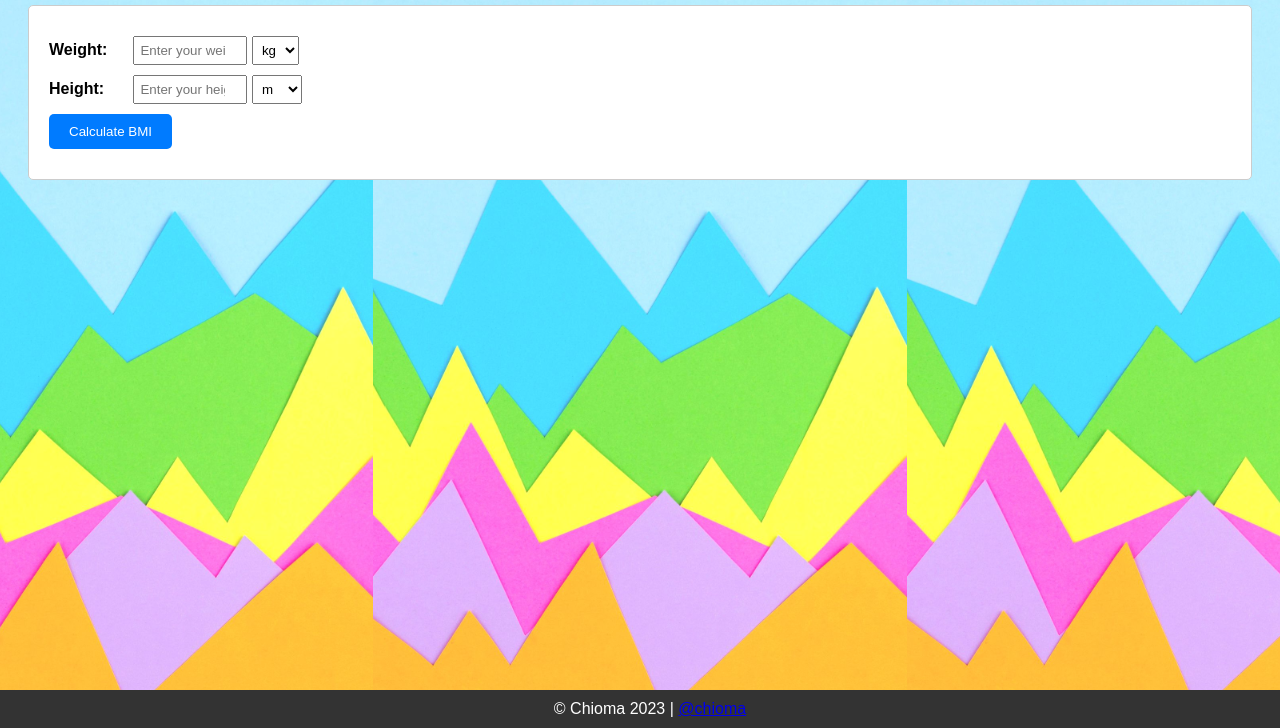
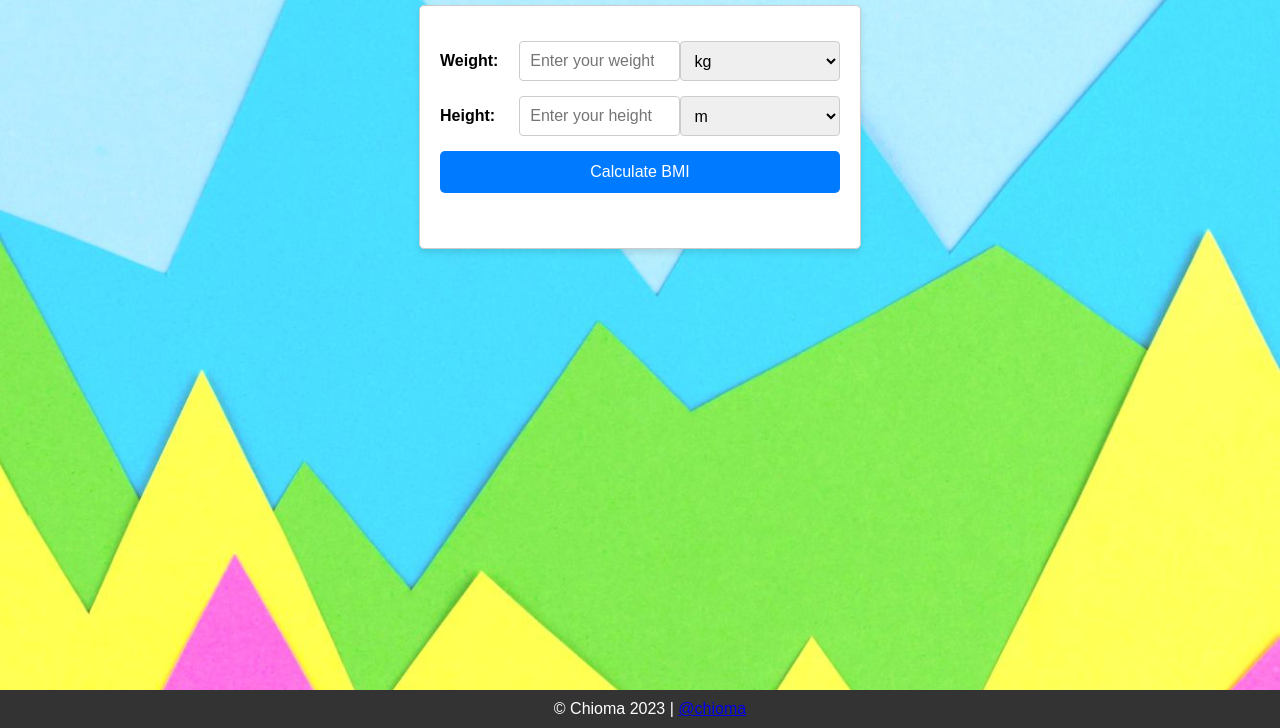
Before and after one commit to kamalu-chioma/BMI_html, a plain HTML site: page index.html in a window 1280 px wide. Shown: the part 72-800 px from the top of the page. Drawn offline with Linux system fonts and the light colour scheme.

Commit message:
Update styles.css

```diff
--- a/styles.css
+++ b/styles.css
@@ -1,66 +1,78 @@
 body {
     font-family: Arial, sans-serif;
-
-        background-image: url('background.jpg'); /* Add your background image URL here */
-        background-size: contain; /* This will make the image fit within the screen */
-        /* background-repeat: no-repeat; */
-        background-attachment: fixed;
-        background-position: center; /* Center the background image */
+    background-image: url('background.jpg'); /* Add your background image URL here */
+    background-size: cover; /* Make the image cover the entire screen */
+    background-attachment: fixed;
+    background-position: center; /* Center the background image */
+    margin: 0;
+    padding: 0;
 }
-
 
 h1 {
     text-align: center;
     margin: 20px 0;
 }
 
-.calculator, .unit-converter {
+.calculator {
     background-color: #fff;
     border: 1px solid #ccc;
     border-radius: 5px;
     padding: 20px;
-    margin: 20px;
+    margin: 20px auto;
+    max-width: 400px; /* Center the box and limit its width */
+    box-shadow: 0px 4px 6px rgba(0, 0, 0, 0.1);
 }
 
-.calculator div, .unit-converter div {
-    margin: 10px 0;
+.calculator div {
+    margin: 15px 0;
+    display: flex;
+    align-items: center;
+    justify-content: space-between;
 }
 
 label {
-    display: inline-block;
-    width: 80px;
     font-weight: bold;
+    flex: 1;
+    margin-right: 10px;
 }
 
-input[type="number"] {
-    width: 100px;
-    padding: 5px;
-}
-
-select {
-    padding: 5px;
+input[type="number"], select {
+    flex: 2; /* Allow inputs to take more space */
+    padding: 8px 10px;
+    font-size: 16px;
+    border: 1px solid #ccc;
+    border-radius: 4px;
+    width: 100%; /* Make sure they fit inside the container */
+    box-sizing: border-box; /* Include padding and border in width */
+    height: 40px; /* Set a fixed height */
 }
 
 button {
     background-color: #007bff;
     color: #fff;
     border: none;
-    padding: 10px 20px;
+    padding: 12px 20px;
     border-radius: 5px;
     cursor: pointer;
+    font-size: 16px;
+    width: 100%; /* Make button stretch to container width */
+}
+
+button:hover {
+    background-color: #0056b3;
 }
 
 #result {
     font-weight: bold;
-    margin-top: 10px;
+    margin-top: 20px;
     text-align: center;
 }
 
 footer {
-    position: fixed; /* Use "fixed" for a fixed position */
-    bottom: 0; /* Position it at the bottom of the viewport */
-    left: 0; /* Position it at the left of the viewport */
-    width: 100%; /* Full width of the viewport */
+    position: fixed;
+    bottom: 0;
+    left: 0;
+    width: 100%;
     background-color: #333;
     color: white;
     text-align: center;
```
